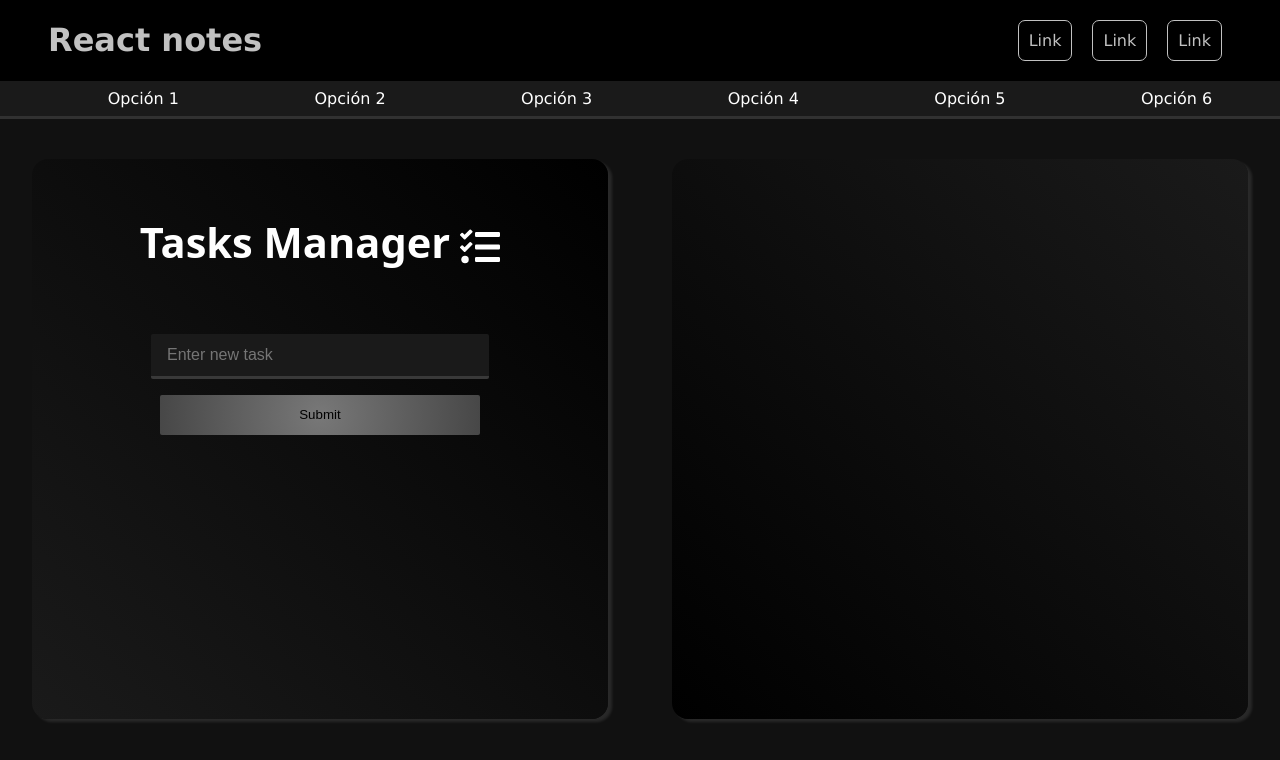
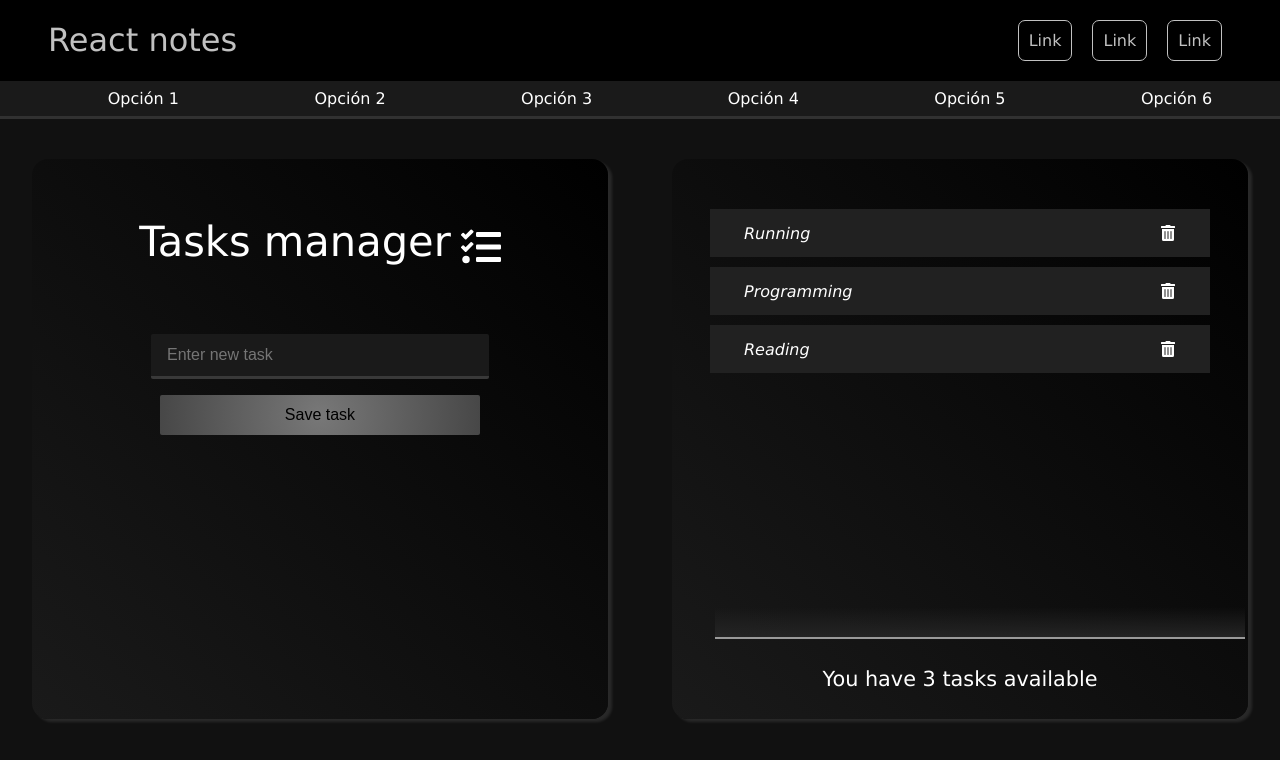
Before and after one commit to yesid-martinez/react-notes, a React (Vite) app: page / in a window 1280 px wide. Shown: the top 760 px of the page. Built offline with nearby package versions, Linux system fonts and the light colour scheme.

Commit message:
Hooks useState & useEffect | Tasks manager - Delete task

```diff
--- a/index.html
+++ b/index.html
@@ -4,7 +4,7 @@
     <meta charset="UTF-8" />
     <link rel="icon" type="image/svg+xml" href="/vite.svg" />
     <meta name="viewport" content="width=device-width, initial-scale=1.0" />
-    <title>Vite + React</title>
+    <title>Tasks manager</title>
   </head>
   <body>
     <div id="root"></div>
--- a/src/App.css
+++ b/src/App.css
@@ -8,6 +8,7 @@ Es común utilizar app.css para definir estilos relacionados con el diseño de l
 estilos de encabezados y pies de página, etc. */
 
 body{
+  font-family: system-ui, -apple-system, BlinkMacSystemFont, 'Segoe UI', Roboto, Oxygen, Ubuntu, Cantarell, 'Open Sans', 'Helvetica Neue', sans-serif;
   background-color: rgb(17, 17, 17);
   color: #ffff;
 }
@@ -20,6 +21,7 @@ header{
 
 header h1{
   margin-left: 3rem;
+  font-weight: 500;
 }
 
 header div{
--- a/src/App.jsx
+++ b/src/App.jsx
@@ -1,9 +1,11 @@
 // Importar componentes de React
 import { useState } from 'react';
+// Hook useState => Agrega estado a un componente funcional.
 
 // Importar componentes propios
 import Nav from './components/Nav';
 import AgregarTareasForm from './components/forms/agregarTareasForm';
+import Tareas from './components/Tareas';
 
 // Importar CSS Global
 import './App.css';
@@ -20,10 +22,23 @@ function App() {
   ]);
   // Estado del componente: inmutable
 
-  // Recibe como parámetro el objeto `New Task` del componente `AgregarTareasForm`
+  const [mostrarTodas, setMostrarTodas] = useState(false);
+
+  // Recibe como parámetro el objeto `New Task` desde el componente `AgregarTareasForm`
   const agregarTarea = (nuevaTarea) => {
-    // Actualiza el estado de las tareas
+    // Actualiza el estado de las tareas con `setTareas`
     setTareas( [... tareas, nuevaTarea] );
+  };
+
+  // Recibe como parámetro el valor id de la tarea desde el componente `Tarea`
+  const deleteTask = (id) => {
+    // Modifica el estado de `tareas`
+    // La función dentro de setTareas recibe como parámetro el estado actual de las tareas (currentState)
+    setTareas( (currentState) => {
+      // Devuelve el nuevo estado actualizado => Devuelve todas las tareas a excepción de la tarea actual
+      return currentState.filter((tarea) => tarea.id !== id );
+    });
+
   };
 
   return (
@@ -44,13 +59,19 @@ function App() {
         {/* Componente simple */}
         <Nav/>
 
-        <div id="content-layout">
+        <div className="content-layout">
           {/* Componente con props(atributos) */}
           <AgregarTareasForm
           // Prop `onAddTask` se envía al componente hijo para comunicarse con el componente padre
           // La función `agregarTarea` se pasa como valor de la prop `onAddTask`
           onAddTask={agregarTarea}/>
-          <div id="layout-tareas"></div>
+
+          <Tareas
+          listaTareas={tareas}
+          onDelete={deleteTask}
+          mostrarTodas={mostrarTodas}
+          setMostrarTodas={setMostrarTodas}
+          />
         </div>
       </>
   )
--- a/src/components/Nav/nav.css
+++ b/src/components/Nav/nav.css
@@ -14,7 +14,7 @@ nav ul{
     margin: 0;
 }
 
-ul li{
+nav ul li{
     width: 10rem;
     display: flex;
     align-items: center;
@@ -24,7 +24,7 @@ ul li{
     transition: background-color 0.4 ease-in;
 }
 
-ul li:hover{
+nav ul li:hover{
     background-color: rgb(20, 20, 20);
     font-size: 1.1rem;
 
--- /dev/null
+++ b/src/components/Tarea.jsx
@@ -0,0 +1,16 @@
+import { FaTrashAlt } from "react-icons/fa";
+import '../components/Tareas/tareas.css'
+
+const Tarea = ({task, onDeleteClick}) => {
+    return (
+      <li>
+        {task.titulo}
+        <FaTrashAlt
+        onClick={() => onDeleteClick(task.id)}
+        className="icon"
+        />
+      </li>
+    );
+  };
+
+  export default Tarea;
--- /dev/null
+++ b/src/components/Tareas.jsx
@@ -0,0 +1,53 @@
+import React from 'react';
+import { useEffect } from 'react';
+// Hook useEffect => Ejecuta código en respuesta a cambios específicos en el componente
+import Tarea from './Tarea';
+import './Tareas/tareas.css';
+
+const Tareas = ({listaTareas, onDelete, mostrarTodas, setMostrarTodas}) => {
+
+  // Controla los cambios en el componente para mostrar y ocultar el scrollbar
+  useEffect(() => {
+    if (listaTareas.length < 6 && mostrarTodas) {
+      setMostrarTodas(false);
+    }
+  }, [listaTareas, mostrarTodas, setMostrarTodas]);
+
+  return (
+    <>
+    <div className='layout-lista-tareas'>
+        <ul className={`lista-tareas ${ mostrarTodas ? 'mostrar-todas' : '' }`}>
+
+            {/* Genera una serie de componentes(tareas) con base en los elementos del array(Lista de tareas) */}
+            {listaTareas.map((tarea) => (
+              <Tarea
+              key={tarea.id}
+              task={tarea}
+              onDeleteClick={onDelete}/>
+            ))}
+        </ul>
+        <div className='degradado-tareas'></div>
+
+        {listaTareas.length === 0 ? (
+          <div className='titulo-tareas-empty'>There are no tasks available.</div>
+        ): null}
+
+        <div className='card-footer'>
+          {listaTareas.length !== 0 ? (
+            listaTareas.length === 1 ? (
+               <h3>You have 1 task available </h3>
+            ) : <h3>You have {listaTareas.length} tasks available</h3>
+          ) : null}
+
+          {listaTareas.length > 5 ? (
+            <button onClick={() => {
+              setMostrarTodas(true);
+            }}>See complete list</button>
+            ) : null}
+        </div>
+    </div>
+    </>
+  )
+}
+
+export default Tareas
--- /dev/null
+++ b/src/components/Tareas/tareas.css
@@ -0,0 +1,111 @@
+.layout-lista-tareas{
+    display: flex;
+    justify-content: space-between;
+    align-items: center;
+    flex-direction: column;
+    width: 45vw;
+    height: 70vh;
+    background: linear-gradient(to top right, #1a1a1a, #000000);
+    border-radius: 1rem;
+    box-shadow: 4px 3px 3px rgba(255, 255, 255, 0.1);
+    position: relative;
+}
+
+.task-quant{
+    margin: 0;
+}
+
+.lista-tareas{
+    display: flex;
+    flex-direction: column;
+    align-items: center;
+    gap: 10px;
+    width: 80%;
+    height: 330px;
+    margin-top: 50px;
+    overflow: hidden;
+    position: relative;
+}
+
+.titulo-tareas-empty{
+    position: absolute;
+    top: 40%;
+    left: 50%;
+    transform: translate(-50%, -50%);
+    font-size: 1.3rem;
+}
+
+.lista-tareas li{
+    display: grid;
+    grid-template-columns: 1fr 4rem;
+    align-items: center;
+    width: 30rem;
+    min-height: 3rem;
+    margin-left: -2.5rem;
+    padding-left: 3rem;
+    list-style: none;
+    font-size: 1rem;
+    font-weight: 300;
+    font-style: oblique;
+    background-color: #212121;
+    border-radius: 5px;
+}
+
+.degradado-tareas {
+    position: absolute;
+    bottom: 5rem;
+    left: 2.7rem;
+    width: 33.1rem;
+    height: 30px;
+    z-index: 1;
+    background-image: linear-gradient(to top, rgb(36, 36, 36), rgba(255, 255, 255, 0));
+    border-bottom: 2px solid rgb(154, 154, 154);
+}
+
+.lista-tareas.mostrar-todas{
+    overflow-y: scroll;
+    overflow-x: hidden;
+}
+
+.lista-tareas::-webkit-scrollbar {
+    width: 6px;
+    background-color: #484848;
+}
+
+.lista-tareas::-webkit-scrollbar-thumb {
+    background-color: #636363;
+    border-radius: 5px;
+}
+
+.lista-tareas::-webkit-scrollbar-thumb:hover {
+    background-color: #919191;
+}
+
+.card-footer{
+    display: flex;
+    align-items: center;
+    justify-content: space-around;
+    width: 100%;
+    height: 5rem;
+}
+
+.card-footer h3{
+    font-weight: 400;
+    font-size: 1.3rem;
+}
+
+.card-footer button{
+    width: 10rem;
+    height: 2rem;
+    border: none;
+    border-radius: 2px;
+    background: radial-gradient(circle, #787878 ,#474747);
+    color:  #000000;
+    transition: font-size .1s ease-in;
+    font-size: 1rem;
+}
+
+.card-footer button:hover{
+    background: radial-gradient(circle,#929191, #5f5f5f);
+    font-size: 1.05rem;
+}
--- a/src/components/forms/AgregarTareasForm.jsx
+++ b/src/components/forms/AgregarTareasForm.jsx
@@ -36,12 +36,13 @@ const AgregarTareasForm = ({onAddTask}) => {
   return (
     <>
     <form>
-        <h2>Tasks Manager <FaTasks size={40} style={{ margin: ' 10 0 0 10' }}/></h2>
+        <h2>Tasks manager <FaTasks size={40} style={{ margin: ' 10 0 0 10' }}/></h2>
         <fieldset>
             <label htmlFor=""></label>
             <input
             type="text"
             placeholder="Enter new task"
+            maxLength={40}
             value={titulo}
             // El input tiene un valor vinculado al estado titulo.
             // Se actualiza mediante la función setTitulo cuando su valor cambia.
@@ -50,6 +51,7 @@ const AgregarTareasForm = ({onAddTask}) => {
         </fieldset>
         <fieldset>
             <input type="submit"
+            value="Save task"
             onClick={saveTask}
             />
         </fieldset>
--- a/src/components/forms/agregarTareas.css
+++ b/src/components/forms/agregarTareas.css
@@ -1,14 +1,13 @@
-#content-layout{
+.content-layout{
     display: flex;
     align-items: center;
     justify-content: space-around;
     width: 100vw;
     height: 100%;
     margin-top: 2.5rem;
-    font-family: system-ui, -apple-system, BlinkMacSystemFont, 'Segoe UI', Roboto, Oxygen, Ubuntu, Cantarell, 'Open Sans', 'Helvetica Neue', sans-serif;
   }
 
-  form{
+.content-layout form{
     display: flex;
     align-items: center;
     flex-direction: column;
@@ -19,16 +18,17 @@
     box-shadow: 4px 3px 3px rgba(255, 255, 255, 0.1);
   }
 
-  form h2{
+.content-layout form h2{
     display: flex;
     align-items: center;
     justify-content: center;
     width: 100%;
     height: 6rem;
     font-size: 2.6rem;
+    font-weight: 500;
   }
 
-  form fieldset:first-of-type{
+.content-layout form fieldset:first-of-type{
     display: flex;
     justify-content: center;
     width: 90%;
@@ -36,7 +36,7 @@
     border: none;
   }
 
-  form fieldset:first-of-type input{
+.content-layout form fieldset:first-of-type input{
     width: 20rem;
     height: 2.5rem;
     border: none;
@@ -52,7 +52,7 @@
     color: #ffff;
   }
 
-  form fieldset:first-of-type input:focus{
+.content-layout form fieldset:first-of-type input:focus{
     outline: none;
     width: 22rem;
     height: 3rem;
@@ -61,35 +61,28 @@
     background-color: #212121;
   }
 
-  form fieldset:first-of-type input::placeholder {
+.content-layout form fieldset:first-of-type input::placeholder {
     font-size: 1rem;
   }
 
-  form fieldset:nth-of-type(2){
+.content-layout form fieldset:nth-of-type(2){
     display: flex;
     justify-content: center;
     width: 90%;
     border: none;
   }
 
-  form fieldset:nth-of-type(2) input{
+.content-layout form fieldset:nth-of-type(2) input{
     width: 20rem;
     height: 2.5rem;
     border: none;
     border-radius: 2px;
+    font-size: 1rem;
     background: radial-gradient(circle, #787878 ,#474747);
     color:  #000000;
     transition: font-size .1s ease-in;
   }
-  form fieldset:nth-of-type(2) input:hover{
+.content-layout form fieldset:nth-of-type(2) input:hover{
     background: radial-gradient(circle,#929191, #5f5f5f);
-    font-size: 1rem;
-  }
-
-  #layout-tareas{
-    width: 45vw;
-    height: 70vh;
-    background: linear-gradient(to bottom left, #1a1a1a, #000000);
-    border-radius: 1rem;
-    box-shadow: 4px 3px 3px rgba(255, 255, 255, 0.1);
-  }
+    font-size: 1.05rem;
+}
```
